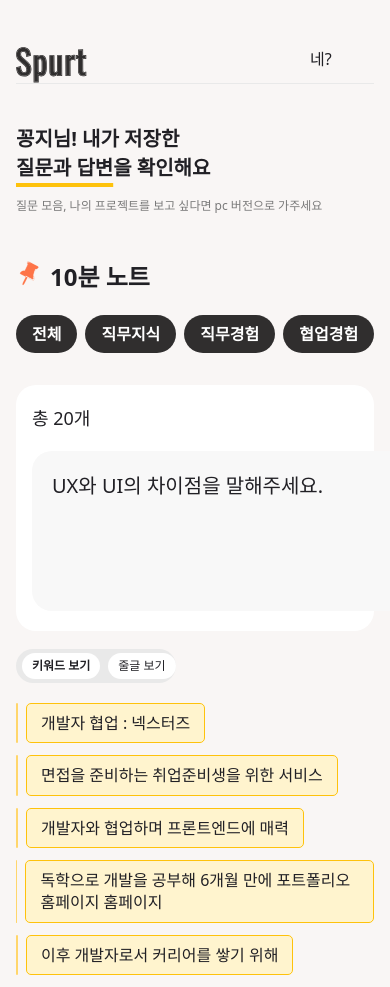
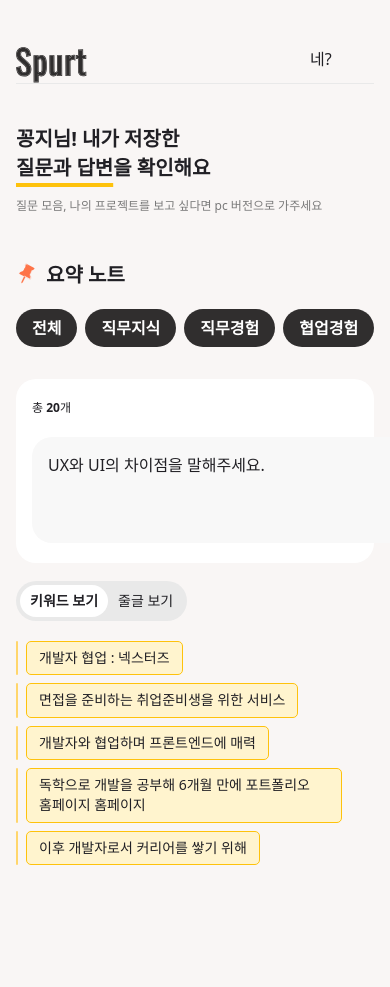
Before and after one commit to Nexters/Spurt, a Next.js app: page /note in a window 390 px wide. Shown: the top 987 px of the page. After the commit the page ends 873 px from the top, so only its background shows below. Built offline with nearby package versions, Linux system fonts and the light colour scheme; no server answers.

Commit message:
모바일 하ㅗ면 수정

```diff
--- a/components/mobile/home.tsx
+++ b/components/mobile/home.tsx
@@ -4,12 +4,13 @@ import { Swiper, SwiperSlide } from 'swiper/react';
 import 'swiper/css';
 import TenMinuteCard from '../pc/Keywords/Questions/TenMintueCard';
 import { useRecoilState } from 'recoil';
-import { selectedCardState } from '@/status/TenMinuteNoteStatus';
+import { selectedCardState, mobileContentToggle } from '@/status/TenMinuteNoteStatus';
 import Toggle from './toggle';
 import Keyword from '../pc/Keywords/Keyword';
 
 export default function MobileHome() {
    const [selectedCardIndex, setSelectedCardIndex] = useRecoilState(selectedCardState);
+   const [isKeyword, setIsKeyword] = useRecoilState(mobileContentToggle);
 
    return (
       <div>
@@ -22,9 +23,9 @@ export default function MobileHome() {
             질문 모음, 나의 프로젝트를 보고 싶다면 pc 버전으로 가주세요
          </p>
          <div className="mt-[46px]">
-            <div className="flex">
+            <div className="flex items-center">
                <Pin></Pin>
-               <span className="text-title3 ml-[10px]">10분 노트</span>
+               <span className="text-heading1 ml-[10px]">요약 노트</span>
             </div>
             <div className="mt-[20px]">
                <Carousel></Carousel>
@@ -32,71 +33,108 @@ export default function MobileHome() {
          </div>
          <div className="flex flex-col pt-[20px] pl-[16px] pb-[20px] rounded-[20px] bg-white mt-[20px] mb-[18px]">
             <div className="flex">
-               <p className="text-body2">총 20개</p>
+               <span className="text-caption5">총&nbsp;</span>
+               <span className="text-caption4">20</span>
+               <span className="text-caption5">개</span>
             </div>
             <div className="flex mt-[20px]">
-               <Swiper spaceBetween={12} slidesPerView={4} slidesOffsetAfter={22}>
+               <Swiper spaceBetween={12} slidesPerView={2} slidesOffsetAfter={20}>
                   <SwiperSlide>
                      <TenMinuteCard
                         index={0}
                         selectedIndex={selectedCardIndex}
                         text="UX와 UI의 차이점을 말해주세요."
-                        onClick={setSelectedCardIndex}></TenMinuteCard>
+                        onClick={setSelectedCardIndex}
+                        isPc={false}></TenMinuteCard>
                   </SwiperSlide>
                   <SwiperSlide>
                      <TenMinuteCard
                         index={1}
                         selectedIndex={selectedCardIndex}
                         text="UX와 UI의 차이점을 말해주세요."
-                        onClick={setSelectedCardIndex}></TenMinuteCard>
+                        onClick={setSelectedCardIndex}
+                        isPc={false}></TenMinuteCard>
                   </SwiperSlide>
                   <SwiperSlide>
                      <TenMinuteCard
                         index={2}
                         selectedIndex={selectedCardIndex}
                         text="UX와 UI의 차이점을 말해주세요."
-                        onClick={setSelectedCardIndex}></TenMinuteCard>
+                        onClick={setSelectedCardIndex}
+                        isPc={false}></TenMinuteCard>
                   </SwiperSlide>
                   <SwiperSlide>
                      <TenMinuteCard
                         index={3}
                         selectedIndex={selectedCardIndex}
                         text="UX와 UI의 차이점을 말해주세요."
-                        onClick={setSelectedCardIndex}></TenMinuteCard>
+                        onClick={setSelectedCardIndex}
+                        isPc={false}></TenMinuteCard>
                   </SwiperSlide>
                   <SwiperSlide>
                      <TenMinuteCard
                         index={4}
                         selectedIndex={selectedCardIndex}
                         text="UX와 UI의 차이점을 말해주세요."
-                        onClick={setSelectedCardIndex}></TenMinuteCard>
+                        onClick={setSelectedCardIndex}
+                        isPc={false}></TenMinuteCard>
                   </SwiperSlide>
                   <SwiperSlide>
                      <TenMinuteCard
                         index={5}
                         selectedIndex={selectedCardIndex}
                         text="UX와 UI의 차이점을 말해주세요."
-                        onClick={setSelectedCardIndex}></TenMinuteCard>
+                        onClick={setSelectedCardIndex}
+                        isPc={false}></TenMinuteCard>
                   </SwiperSlide>
                   <SwiperSlide>
                      <TenMinuteCard
                         index={6}
                         selectedIndex={selectedCardIndex}
                         text="UX와 UI의 차이점을 말해주세요."
-                        onClick={setSelectedCardIndex}></TenMinuteCard>
+                        onClick={setSelectedCardIndex}
+                        isPc={false}></TenMinuteCard>
                   </SwiperSlide>
                </Swiper>
             </div>
          </div>
          <div className="mb-[18px]">
-            <Toggle></Toggle>
+            <Toggle isToggle={isKeyword} setToggle={setIsKeyword}></Toggle>
          </div>
          <div className="mt-[20px]">
-            <Keyword text="개발자 협업 : 넥스터즈" isVisible={true}></Keyword>
-            <Keyword text="면접을 준비하는 취업준비생을 위한 서비스" isVisible={true}></Keyword>
-            <Keyword text="개발자와 협업하며 프론트엔드에 매력" isVisible={true}></Keyword>
-            <Keyword text="독학으로 개발을 공부해 6개월 만에 포트폴리오 홈페이지 홈페이지" isVisible={true}></Keyword>
-            <Keyword text="이후 개발자로서 커리어를 쌓기 위해" isVisible={true}></Keyword>
+            {isKeyword ? (
+               <>
+                  <Keyword text="개발자 협업 : 넥스터즈" isVisible={true} isPc={false}></Keyword>
+                  <Keyword text="면접을 준비하는 취업준비생을 위한 서비스" isVisible={true} isPc={false}></Keyword>
+                  <Keyword text="개발자와 협업하며 프론트엔드에 매력" isVisible={true} isPc={false}></Keyword>
+                  <Keyword
+                     text="독학으로 개발을 공부해 6개월 만에 포트폴리오 홈페이지 홈페이지"
+                     isVisible={true}
+                     isPc={false}></Keyword>
+                  <Keyword text="이후 개발자로서 커리어를 쌓기 위해" isVisible={true} isPc={false}></Keyword>
+               </>
+            ) : (
+               <>
+                  <p className="text-body2">
+                     UX와 UI(User Interface) 디자인 모두 사용자를 위한 최상의 최종 제품을 제공하기 위함이라는 공통분모가
+                     있지만 두 분야 사이에는 분명한 차이가 존재합니다.
+                     <br></br>
+                     <br></br>
+                     UX Design
+                     <br></br>
+                     UX 디자인에는 사용자 조사 및 프로토타이핑에서부터 제품 마케팅에 이르기까지 제품 디자인 및 출시를
+                     아울러 고려해야 하는 분석적 프로세스가 포함됩니다. 사용자의 니즈와 비즈니스 또는 브랜드의 니즈
+                     사이의 간극 을 메우는 것 이 UX 디자이너의 일이라 할 수 있습니다.
+                     <br></br>
+                     <br></br>
+                     UI Design
+                     <br></br>
+                     UX가 전체 경험을 구성하는 것이라면 UI(사용자 인터페이스)는 사용자가 상호 작용할 시각적이면서 유형적
+                     요소를 만들어 나가는 데 중점을 둡니다. UX UI 디자인의 조화로운 협력을 통해 제품이 개발되어야 하며,
+                     이 두 영역의 역할은 제품의 성공에 있어 모두 동일하게 중요합니다.
+                  </p>
+               </>
+            )}
          </div>
       </div>
    );
--- a/components/mobile/toggle.tsx
+++ b/components/mobile/toggle.tsx
@@ -1,16 +1,32 @@
-export default function Toggle() {
+interface ToggleProps {
+   isToggle: boolean;
+   setToggle: (value: boolean) => void;
+}
+
+export default function Toggle({ isToggle, setToggle }: ToggleProps) {
    return (
-      <div className="flex bg-gray-200 rounded-[50px] max-w-[160px] pl-[6px] py-[4px] content-center">
-         <div className="flex mr-[8px]">
-            <div className="bg-white rounded-[50px] px-[10px] py-[4px]">
-               <p className="text-caption4">키워드 보기</p>
+      <div className="flex cursor-pointer" onClick={() => setToggle(!isToggle)}>
+         {isToggle ? (
+            <div className="flex bg-gray-200 rounded-[50px] px-[4px] py-[4px] content-center">
+               <div className="bg-white rounded-[50px] px-[10px] py-[6px]">
+                  <p className="text-caption1">키워드 보기</p>
+               </div>
+
+               <div className="px-[10px] py-[6px]">
+                  <p className="text-caption2">줄글 보기</p>
+               </div>
             </div>
-         </div>
-         <div className="flex">
-            <div className="bg-white rounded-[50px] px-[10px] py-[4px]">
-               <p className="text-caption5">줄글 보기</p>
+         ) : (
+            <div className="flex bg-gray-200 rounded-[50px] px-[4px] py-[4px] content-center">
+               <div className="px-[10px] py-[6px]">
+                  <p className="text-caption2">키워드 보기</p>
+               </div>
+
+               <div className="bg-white rounded-[50px] px-[10px] py-[6px]">
+                  <p className="text-caption1">줄글 보기</p>
+               </div>
             </div>
-         </div>
+         )}
       </div>
    );
 }
--- a/components/pc/Keywords/Keyword.tsx
+++ b/components/pc/Keywords/Keyword.tsx
@@ -1,16 +1,28 @@
 interface KeywordProps {
    text: string;
    isVisible: boolean;
+   isPc: boolean;
 }
 
-const Keyword = ({ text, isVisible }: KeywordProps) => {
+const Keyword = ({ text, isVisible, isPc }: KeywordProps) => {
    return (
+      <>
+         {isPc ? (
             <div className="flex mb-[12px]">
                <div className="w-[2px] rounded-[30px] bg-[#FFD66C] mr-[8px]"></div>
                <div className="px-[14px] py-[8px] bg-main-100 rounded-[5px] border border-main-400 text-body6 break-keep max-w-[352px]">
                   <p className={isVisible ? '' : 'blur'}>{text}</p>
                </div>
             </div>
+         ) : (
+            <div className="flex mb-[8px]">
+               <div className="w-[2px] rounded-[30px] bg-[#FFD66C] mr-[8px]"></div>
+               <div className="px-[12px] py-[6px] bg-main-100 rounded-[5px] border border-main-400 text-caption2 break-keep max-w-[316px]">
+                  <p className={isVisible ? '' : 'blur'}>{text}</p>
+               </div>
+            </div>
+         )}
+      </>
    );
 };
 
--- a/components/pc/Keywords/Questions/TenMintueCard.tsx
+++ b/components/pc/Keywords/Questions/TenMintueCard.tsx
@@ -3,19 +3,34 @@ interface CardProp {
    selectedIndex: number;
    text: string;
    onClick: (value: number) => void;
+   isPc: boolean;
 }
 
-const TenMinuteCard = ({ index, selectedIndex, text, onClick }: CardProp) => {
+const TenMinuteCard = ({ index, selectedIndex, text, onClick, isPc }: CardProp) => {
    return (
+      <>
+         {isPc ? (
             <div
                className={
                   index == selectedIndex
-               ? 'flex p-[20px] h-[160px] bg-main-200 rounded-[20px] cursor-pointer'
-               : 'flex p-[20px] h-[160px] bg-gray-100 rounded-[20px] cursor-pointer'
+                     ? `flex p-[20px] h-[160px] bg-main-200 rounded-[20px] cursor-pointer`
+                     : `flex p-[20px] h-[160px] bg-gray-100 rounded-[20px] cursor-pointer`
                }
                onClick={() => onClick(index)}>
                <div className="text-heading2">{text}</div>
             </div>
+         ) : (
+            <div
+               className={
+                  index == selectedIndex
+                     ? `flex p-[16px] h-[106px] bg-main-200 rounded-[20px] cursor-pointer`
+                     : `flex p-[16px] h-[106px] bg-gray-100 rounded-[20px] cursor-pointer`
+               }
+               onClick={() => onClick(index)}>
+               <div className="text-heading6">{text}</div>
+            </div>
+         )}
+      </>
    );
 };
 
--- a/pages/note.tsx
+++ b/pages/note.tsx
@@ -18,7 +18,7 @@ export default function TenMinuteNote() {
 
    return (
       <>
-         <div className="text-title1 flex justify-between mt-[42px]">
+         <div className="text-title8 flex justify-between mt-[42px]">
             <div>
                <p>내가 저장한</p>
 
@@ -32,7 +32,7 @@ export default function TenMinuteNote() {
          <div className="mt-[46px]">
             <div className="flex">
                <Pin></Pin>
-               <span className="text-title3 ml-[10px]">10분 노트</span>
+               <span className="text-caption3 ml-[10px]">10분 노트</span>
             </div>
             <div className="mt-[20px]">
                <Carousel></Carousel>
@@ -49,49 +49,56 @@ export default function TenMinuteNote() {
                         index={0}
                         selectedIndex={selectedCardIndex}
                         text="UX와 UI의 차이점을 말해주세요."
-                        onClick={setSelectedCardIndex}></TenMinuteCard>
+                        onClick={setSelectedCardIndex}
+                        isPc={true}></TenMinuteCard>
                   </SwiperSlide>
                   <SwiperSlide>
                      <TenMinuteCard
                         index={1}
                         selectedIndex={selectedCardIndex}
                         text="UX와 UI의 차이점을 말해주세요."
-                        onClick={setSelectedCardIndex}></TenMinuteCard>
+                        onClick={setSelectedCardIndex}
+                        isPc={true}></TenMinuteCard>
                   </SwiperSlide>
                   <SwiperSlide>
                      <TenMinuteCard
                         index={2}
                         selectedIndex={selectedCardIndex}
                         text="UX와 UI의 차이점을 말해주세요."
-                        onClick={setSelectedCardIndex}></TenMinuteCard>
+                        onClick={setSelectedCardIndex}
+                        isPc={true}></TenMinuteCard>
                   </SwiperSlide>
                   <SwiperSlide>
                      <TenMinuteCard
                         index={3}
                         selectedIndex={selectedCardIndex}
                         text="UX와 UI의 차이점을 말해주세요."
-                        onClick={setSelectedCardIndex}></TenMinuteCard>
+                        onClick={setSelectedCardIndex}
+                        isPc={true}></TenMinuteCard>
                   </SwiperSlide>
                   <SwiperSlide>
                      <TenMinuteCard
                         index={4}
                         selectedIndex={selectedCardIndex}
                         text="UX와 UI의 차이점을 말해주세요."
-                        onClick={setSelectedCardIndex}></TenMinuteCard>
+                        onClick={setSelectedCardIndex}
+                        isPc={true}></TenMinuteCard>
                   </SwiperSlide>
                   <SwiperSlide>
                      <TenMinuteCard
                         index={5}
                         selectedIndex={selectedCardIndex}
                         text="UX와 UI의 차이점을 말해주세요."
-                        onClick={setSelectedCardIndex}></TenMinuteCard>
+                        onClick={setSelectedCardIndex}
+                        isPc={true}></TenMinuteCard>
                   </SwiperSlide>
                   <SwiperSlide>
                      <TenMinuteCard
                         index={6}
                         selectedIndex={selectedCardIndex}
                         text="UX와 UI의 차이점을 말해주세요."
-                        onClick={setSelectedCardIndex}></TenMinuteCard>
+                        onClick={setSelectedCardIndex}
+                        isPc={true}></TenMinuteCard>
                   </SwiperSlide>
                </Swiper>
             </div>
@@ -103,13 +110,23 @@ export default function TenMinuteNote() {
                      <VisibleBtn isVisible={isKeywordVisible} setVisibility={setKeywordVisibility}></VisibleBtn>
                   </div>
                   <div className="mt-[20px]">
-                     <Keyword text="개발자 협업 : 넥스터즈" isVisible={isKeywordVisible}></Keyword>
-                     <Keyword text="면접을 준비하는 취업준비생을 위한 서비스" isVisible={isKeywordVisible}></Keyword>
-                     <Keyword text="개발자와 협업하며 프론트엔드에 매력" isVisible={isKeywordVisible}></Keyword>
+                     <Keyword text="개발자 협업 : 넥스터즈" isVisible={isKeywordVisible} isPc={true}></Keyword>
+                     <Keyword
+                        text="면접을 준비하는 취업준비생을 위한 서비스"
+                        isVisible={isKeywordVisible}
+                        isPc={true}></Keyword>
+                     <Keyword
+                        text="개발자와 협업하며 프론트엔드에 매력"
+                        isVisible={isKeywordVisible}
+                        isPc={true}></Keyword>
                      <Keyword
                         text="독학으로 개발을 공부해 6개월 만에 포트폴리오 홈페이지 홈페이지"
-                        isVisible={isKeywordVisible}></Keyword>
-                     <Keyword text="이후 개발자로서 커리어를 쌓기 위해" isVisible={isKeywordVisible}></Keyword>
+                        isVisible={isKeywordVisible}
+                        isPc={true}></Keyword>
+                     <Keyword
+                        text="이후 개발자로서 커리어를 쌓기 위해"
+                        isVisible={isKeywordVisible}
+                        isPc={true}></Keyword>
                   </div>
                </div>
                <div className="flex">
--- a/status/TenMinuteNoteStatus.tsx
+++ b/status/TenMinuteNoteStatus.tsx
@@ -14,3 +14,8 @@ export const selectedCardState = atom({
    key: 'selectedCard',
    default: -1,
 });
+
+export const mobileContentToggle = atom({
+   key: 'contentToggle',
+   default: true,
+});
```
Also changed, not shown: img/Group 2609558.svg. Lines whose indentation alone changed are shown as unchanged.
